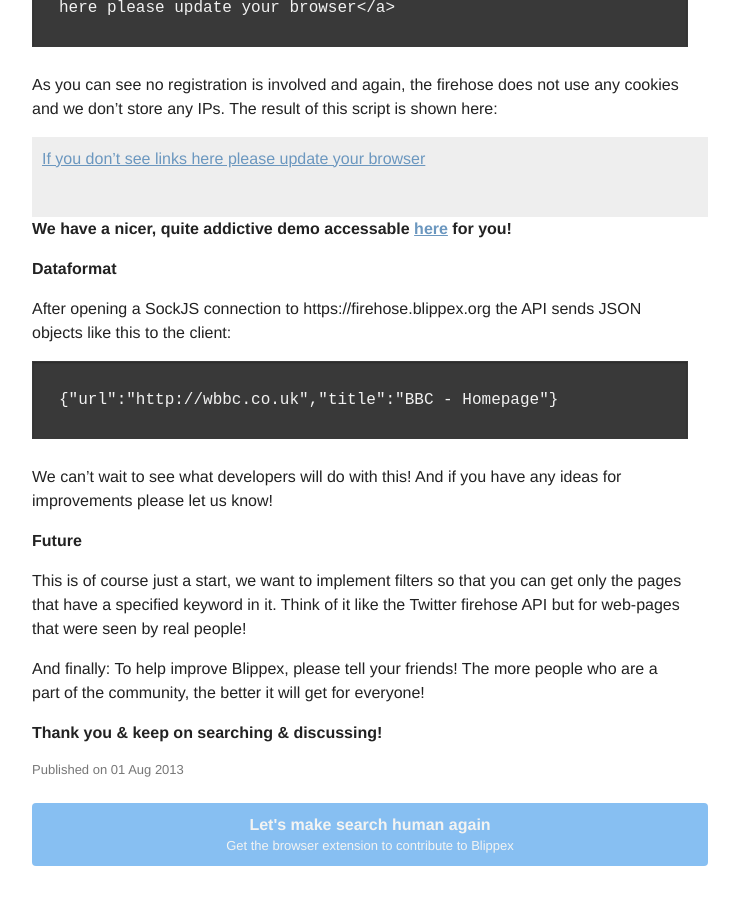
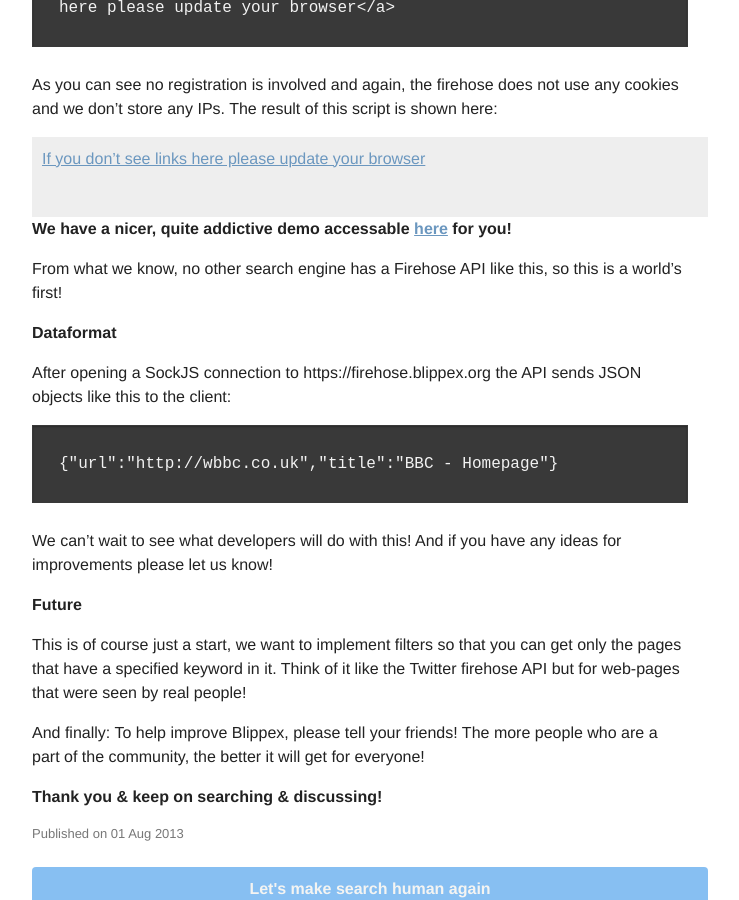
Before and after one commit to blippex/blippex.github.io, a Jekyll site: the page built from _posts/2013-08-01-introducing-blippex-firehose-api.markdown, in a window 1280 px wide and 900 px high, scrolled down 935 px. Shown: the whole window, without its empty margins (280-1019 px from the left). Built offline with Jekyll 4.4.1, drawn with Linux system fonts in a browser that asks for light colours; comment, search, counter and statistics services are not loaded.

Commit message:
added one sentence
Signed-off-by: Max Kossatz <mk@archify.com>

```diff
--- a/_posts/2013-08-01-introducing-blippex-firehose-api.markdown
+++ b/_posts/2013-08-01-introducing-blippex-firehose-api.markdown
@@ -58,6 +58,8 @@ var sock = new SockJS('https://firehose.blippex.org');
 
 **We have a nicer, quite addictive demo accessable [here](https://www.blippex.org/firehose) for you!**
 
+From what we know, no other search engine has a Firehose API like this, so this is a world's first!
+
 **Dataformat**
 
 After opening a SockJS connection to https://firehose.blippex.org the API sends JSON objects like this to the client:
```
